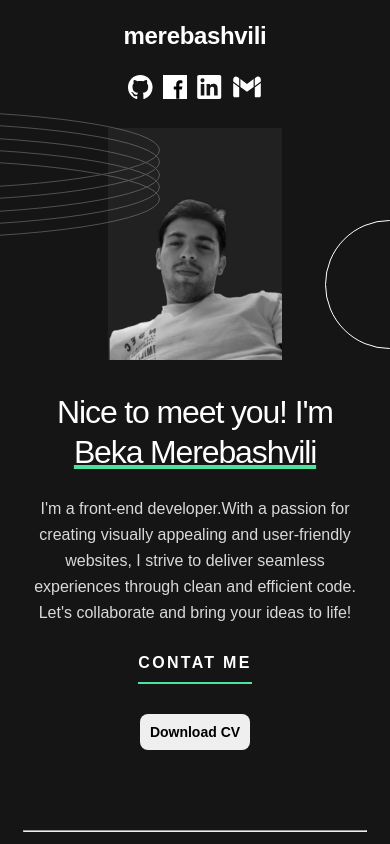
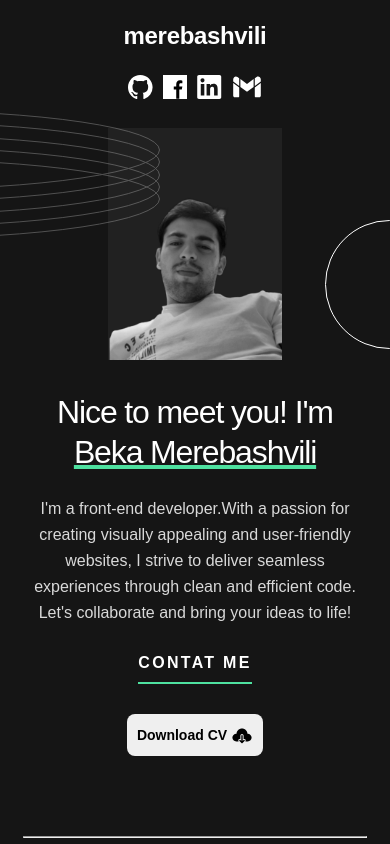
Before and after one commit to Beka-Merebashvili/portfolio, a React (Vite) app: page / in a window 390 px wide. Shown: the top 844 px of the page. Built offline with nearby package versions, Linux system fonts and the light colour scheme.

Commit message:
full responsive

```diff
--- a/src/components/AboutMe.tsx
+++ b/src/components/AboutMe.tsx
@@ -4,6 +4,7 @@ import UnderLine from "../styled-components/UnderLine";
 import myPhoto from "../assets/images/my-photo.jpg";
 import circle from "../assets/images/pattern-circle.svg";
 import pattern from "../assets/images/pattern-rings.svg";
+import donwloadIcon from "../assets/images/download-icon.svg"
 import { saveAs } from "file-saver";
 
 export default function AboutMe() {
@@ -29,7 +30,7 @@ export default function AboutMe() {
         to life!
       </p>
       <UnderLine href="#1">contat me</UnderLine>
-      <button onClick={handleDownload}>Download CV</button>
+      <button onClick={handleDownload}>Download CV <img src={donwloadIcon} alt="" /> </button>
       <img className="circle" src={circle} alt="circle" />
       <img className="ring" src={pattern} alt="" />
     </Container>
@@ -78,6 +79,9 @@ const Container = styled.div`
     border: none;
     font-size: 14px;
     font-weight: 600;
+    display: flex;
+    align-items: center;
+    gap: 4px;
   }
   .circle {
     position: absolute;
@@ -115,6 +119,11 @@ const Container = styled.div`
       text-align: start;
       width: 400px;
     }
+    button {
+      position: absolute;
+      top: 514px;
+      left: 370px;
+    }
     .ring {
       top: 70px;
       left: -300px;
@@ -140,6 +149,15 @@ const Container = styled.div`
     .aboutMe {
       width: 445px;
     }
+    button {
+      top: 531px;
+      left: 496px;
+      &:hover{
+        cursor: pointer;
+        background-color: #949393;
+        transition: 0.3s;
+      }
+    }
     .circle {
       top: 390px;
       right: 545px;
```
Also changed, not shown: src/assets/images/download-icon.svg (added).
